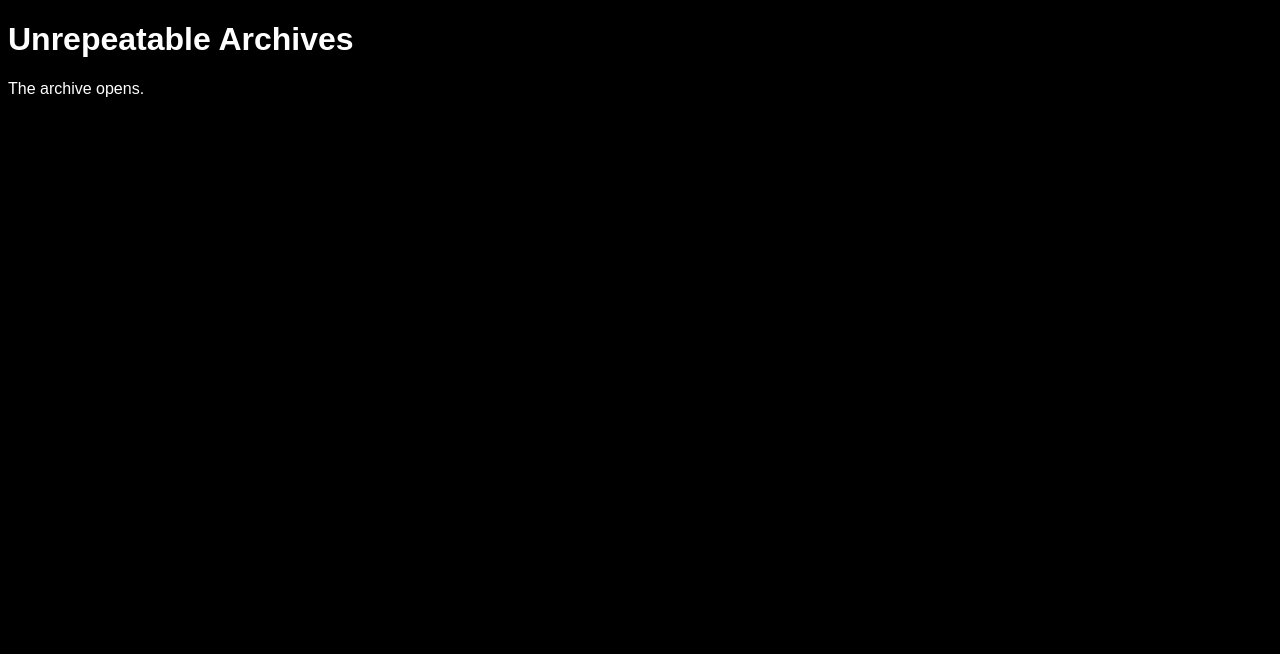
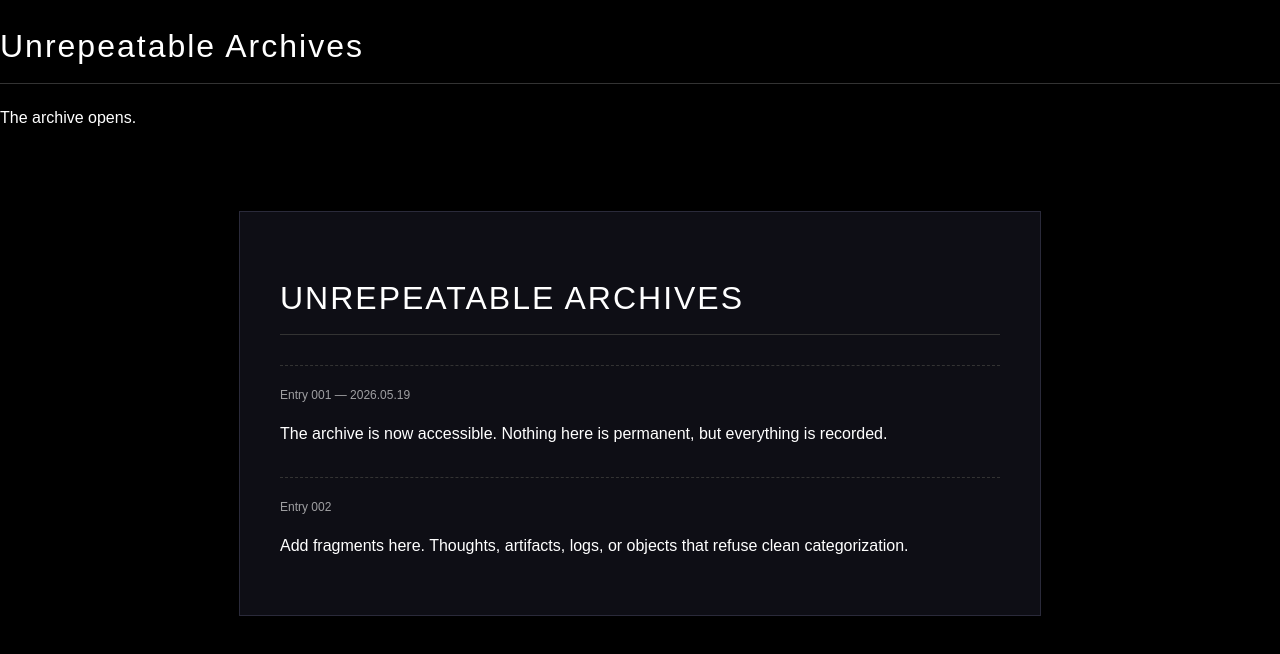
Before and after one commit to callistodeck/unrepeatablearchives, a plain HTML site: page index.html in a window 1280 px wide. Drawn offline with Linux system fonts and the light colour scheme.

Commit message:
Enhance index.html with layout and styles
Added structure and styling to the HTML document.

```diff
--- a/index.html
+++ b/index.html
@@ -8,3 +8,75 @@
   <p>The archive opens.</p>
 </body>
 </html>
+<!DOCTYPE html>
+<html>
+<head>
+  <title>Unrepeatable Archives</title>
+  <style>
+    body {
+      margin: 0;
+      background: #0b0b10;
+      color: #d6d6e7;
+      font-family: Georgia, serif;
+      line-height: 1.6;
+    }
+
+    .container {
+      max-width: 720px;
+      margin: 80px auto;
+      padding: 40px;
+      border: 1px solid #2a2a3a;
+      background: rgba(20, 20, 30, 0.7);
+    }
+
+    h1 {
+      letter-spacing: 2px;
+      font-weight: normal;
+      border-bottom: 1px solid #333;
+      padding-bottom: 10px;
+    }
+
+    .entry {
+      margin-top: 30px;
+      padding-top: 20px;
+      border-top: 1px dashed #333;
+    }
+
+    .timestamp {
+      font-size: 12px;
+      opacity: 0.6;
+    }
+
+    a {
+      color: #9aa4ff;
+      text-decoration: none;
+    }
+
+    a:hover {
+      text-decoration: underline;
+    }
+  </style>
+</head>
+
+<body>
+  <div class="container">
+    <h1>UNREPEATABLE ARCHIVES</h1>
+
+    <div class="entry">
+      <div class="timestamp">Entry 001 — 2026.05.19</div>
+      <p>
+        The archive is now accessible.
+        Nothing here is permanent, but everything is recorded.
+      </p>
+    </div>
+
+    <div class="entry">
+      <div class="timestamp">Entry 002</div>
+      <p>
+        Add fragments here. Thoughts, artifacts, logs, or objects that refuse clean categorization.
+      </p>
+    </div>
+
+  </div>
+</body>
+</html>
```
